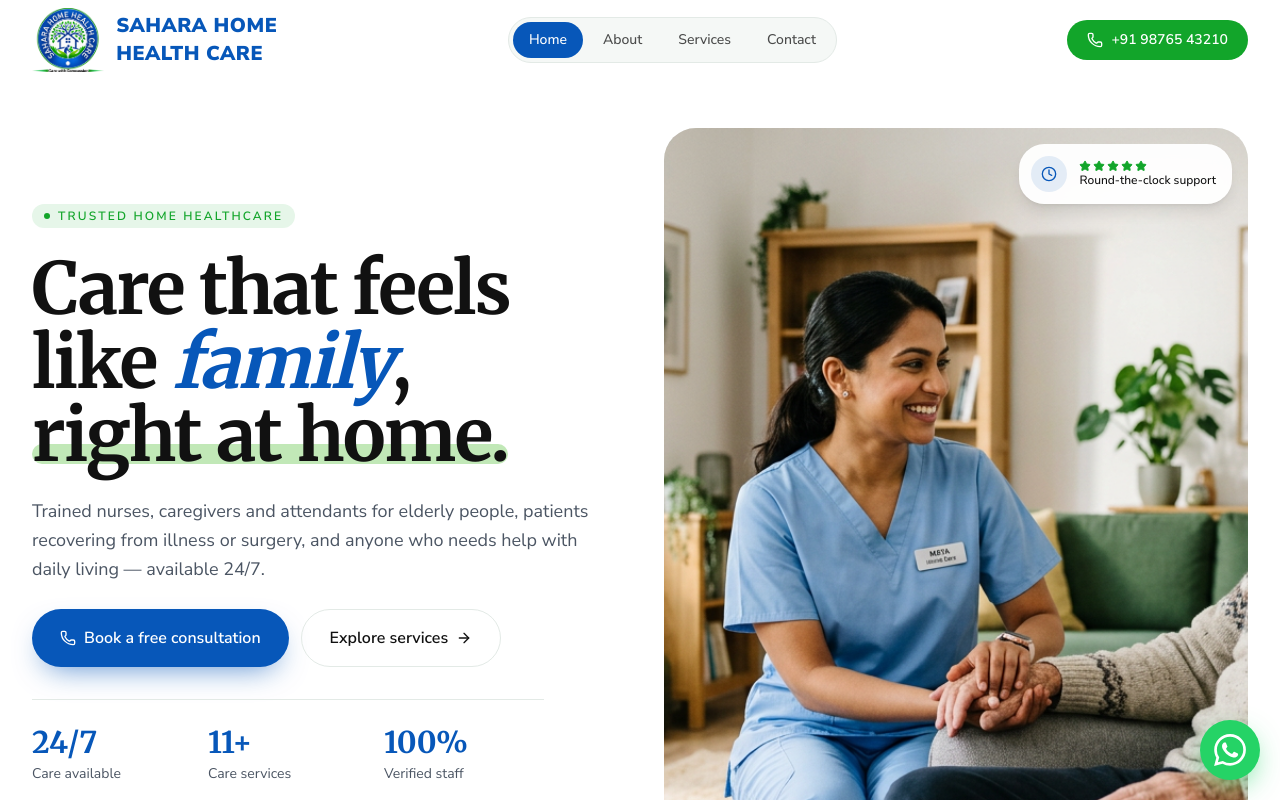
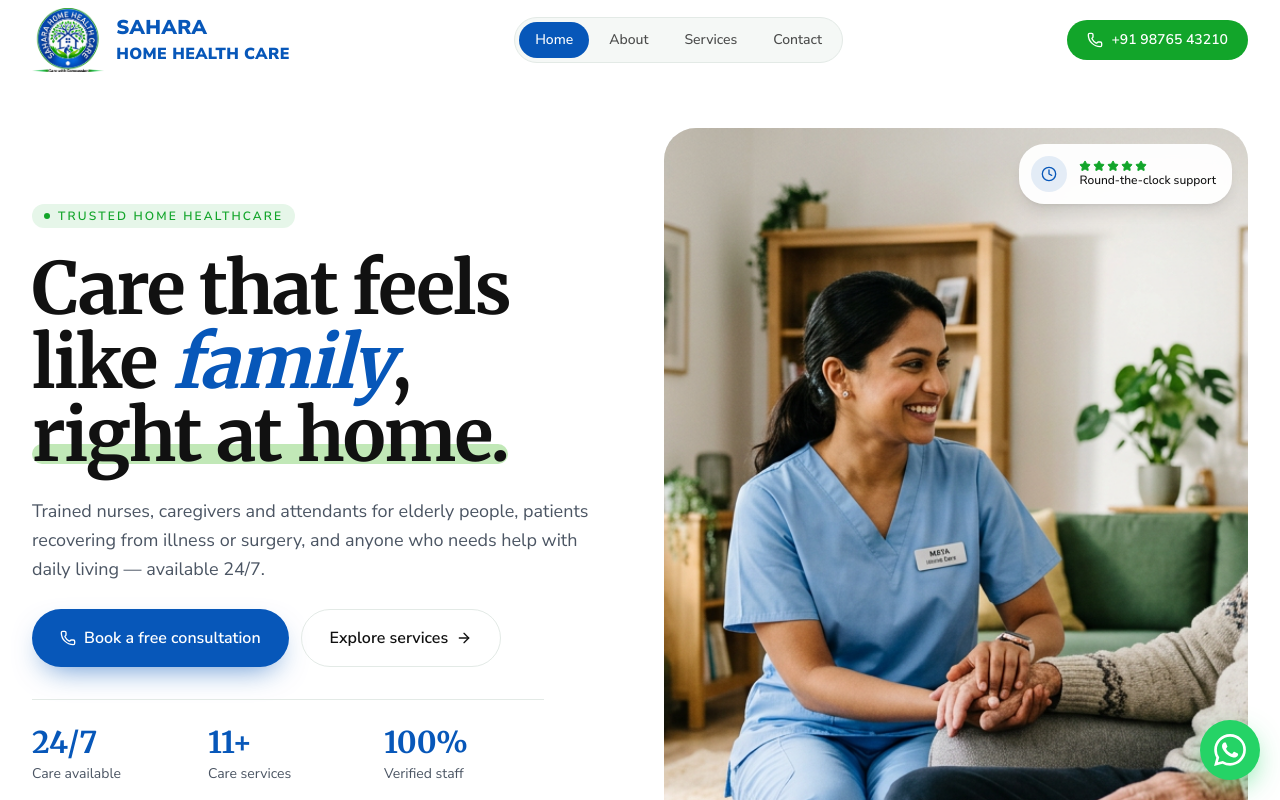
Before and after one commit to ayush65/sahara-home-care, a Next.js app: page / in a window 1280 px wide. Shown: the top 800 px of the page. Built offline with nearby package versions, Linux system fonts and the light colour scheme.

Commit message:
Stack logo name: SAHARA on top, HOME HEALTH CARE below

```diff
--- a/components/logo.tsx
+++ b/components/logo.tsx
@@ -24,15 +24,15 @@ export function Logo({ className, inverted = false }: { className?: string; inve
             inverted ? 'text-white' : 'text-brand-blue',
           )}
         >
-          Sahara Home
+          Sahara
         </span>
         <span
           className={cn(
-            'text-lg font-black uppercase tracking-wide sm:text-xl',
+            'whitespace-nowrap text-sm font-black uppercase tracking-wide sm:text-base',
             inverted ? 'text-white' : 'text-brand-blue',
           )}
         >
-          Health Care
+          Home Health Care
         </span>
       </span>
     </Link>
```
